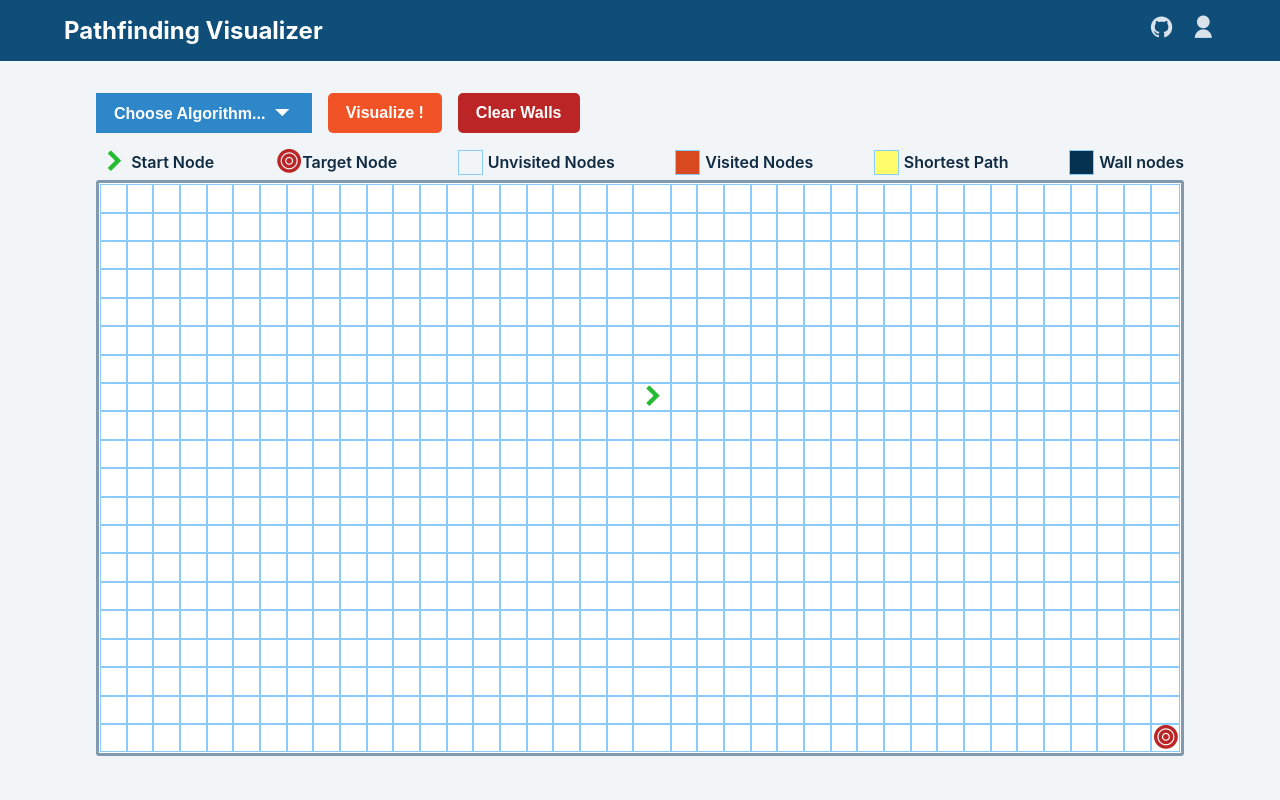
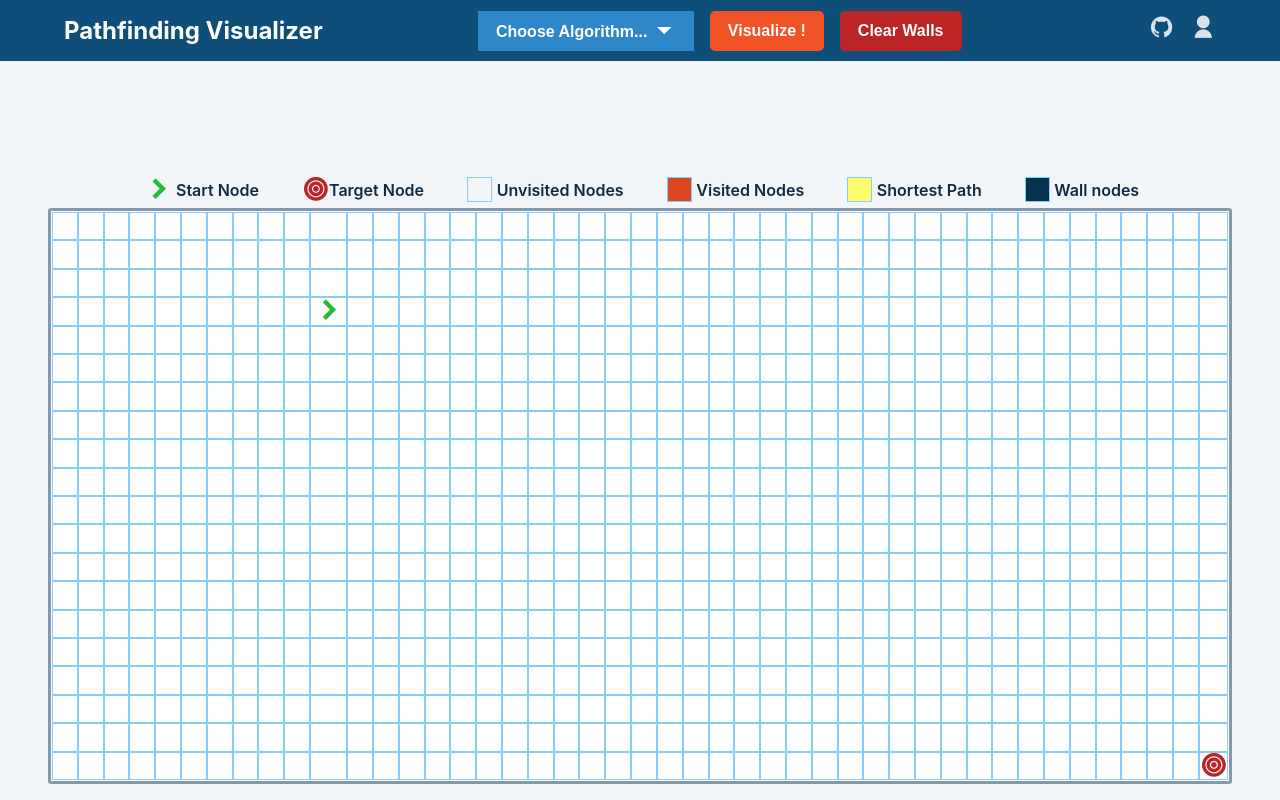
Before and after one commit to andrewphm/pathfinding, a React (Create React App) app: page / in a window 1280 px wide. Built offline with nearby package versions, Linux system fonts and the light colour scheme.

Commit message:
restructure and create Home component

```diff
--- a/src/App.js
+++ b/src/App.js
@@ -1,14 +1,13 @@
 import React from "react";
 
 // Components
-import Grid from "./components/Grid/";
-import Header from "./components/Header";
+
+import Home from "./components/Home";
 
 function App() {
   return (
     <div id="main">
-      <Header />
-      <Grid />
+      <Home />
     </div>
   );
 }
--- a/src/components/Grid/index.js
+++ b/src/components/Grid/index.js
@@ -1,126 +1,12 @@
-import React, { useReducer, useState } from "react";
-
-// Reducer
-import { reducer } from "./reducer";
+import React from "react";
 
 // Utility
-import {
-  clearWalls,
-  handleListClick,
-  handleMouseDown,
-  handleMouseEnter,
-  getGridSize,
-} from "../../utility";
+import { handleMouseDown, handleMouseEnter } from "../../utility";
 
-// Algorithms
-import { dfs, bfs } from "../../algorithms";
-
-let row = 20;
-let col = 40;
-
-const Grid = () => {
-  // Set properties of CSS variable grid row/col
-  let root = document.getElementById("root");
-  root.style.setProperty("--grid-rows", row);
-  root.style.setProperty("--grid-columns", col);
-
-  // Set up default state of nodes
-  const initialGridArr = (row, col) => {
-    const defaultState = { nodes: [], isMouseDown: false, isRunning: false };
-    for (let x = 0; x < row; x++) {
-      for (let y = 0; y < col; y++) {
-        const node = {
-          row: x,
-          col: y,
-          isStart: false,
-          isTarget: false,
-        };
-        defaultState.nodes.push(node);
-      }
-    }
-    defaultState.nodes[defaultState.nodes.length - 1].isTarget = true;
-    defaultState.nodes[300].isStart = true;
-    return defaultState;
-  };
-
-  // Create useReducer hook to manage node/grid state. Set up state for algorithm chosen
-  const [state, dispatch] = useReducer(reducer, initialGridArr(row, col));
-  const [algo, setAlgo] = useState("");
-
-  const handleVirtualize = (algo) => {
-    if (state.isRunning) return;
-    switch (algo) {
-      case "Depth-first search":
-        dispatch({ type: "IS_RUNNING", payload: true });
-        dfs(state, dispatch, getNodeObject, getGridSize);
-        break;
-      case "Breadth-first Search":
-        dispatch({ type: "IS_RUNNING", payload: true });
-        bfs(state, dispatch, getNodeObject, getGridSize);
-        break;
-      default:
-        break;
-    }
-  };
-
-  const getNodeObject = (row, col) => {
-    let nodeObj = state.nodes.filter(
-      (node) => node.row === row && node.col === col
-    );
-    return nodeObj[0];
-  };
-
+const Grid = ({ state, dispatch }) => {
   return (
     <section className="grid-container">
-      <div className="grid-buttons">
-        <div className="algo-menu">
-          <button
-            className="btn"
-            onClick={() => {
-              const algoList = document.querySelector(".algo-list");
-              algoList.classList.toggle("show-menu");
-            }}
-          >
-            Choose Algorithm...{" "}
-            <i className="ri-arrow-down-s-fill ri-lg algo-icon"></i>
-          </button>
-          <ul className="algo-list">
-            <li onClick={(event) => handleListClick(event, setAlgo)}>
-              Dijkstra's Algorithm
-            </li>
-            <li onClick={(event) => handleListClick(event, setAlgo)}>
-              A* Search
-            </li>
-            <li onClick={(event) => handleListClick(event, setAlgo)}>
-              Breadth-first Search
-            </li>
-            <li onClick={(event) => handleListClick(event, setAlgo)}>
-              Depth-first search
-            </li>
-            <li onClick={(event) => handleListClick(event, setAlgo)}>
-              Swarm Algoirthm
-            </li>
-          </ul>
-        </div>
-        <button
-          onClick={() => handleVirtualize(algo)}
-          className="btn visualize-btn"
-        >
-          Visualize {algo}!
-        </button>
-        <button
-          className="clear-btn btn"
-          onClick={() => {
-            clearWalls(row, col, state);
-          }}
-        >
-          Clear Walls
-        </button>
-      </div>
-
-      {algo && <div>hi</div>}
-
-      <div>
+      <div className="legend-container">
         <ul className="legend">
           <li>
             <i className={`ri-arrow-right-s-line ri-lg start`}></i>
--- a/src/components/Header.js
+++ b/src/components/Header.js
@@ -1,9 +1,85 @@
 import React from "react";
 
-const Header = () => {
+// Utility
+import { handleListClick, clearWalls, getGridSize } from "../utility";
+
+// Algorithms
+import { dfs, bfs } from "../algorithms";
+
+const Header = ({ algo, dispatch, state, row, col, setAlgo }) => {
+  const getNodeObject = (row, col) => {
+    let nodeObj = state.nodes.filter(
+      (node) => node.row === row && node.col === col
+    );
+    return nodeObj[0];
+  };
+
+  const handleVirtualize = (algo) => {
+    if (state.isRunning) return;
+    switch (algo) {
+      case "Depth-first search":
+        dispatch({ type: "IS_RUNNING", payload: true });
+        dfs(state, dispatch, getNodeObject, getGridSize);
+        break;
+      case "Breadth-first Search":
+        dispatch({ type: "IS_RUNNING", payload: true });
+        bfs(state, dispatch, getNodeObject, getGridSize);
+        break;
+      default:
+        break;
+    }
+  };
+
   return (
     <header>
       <h1 className="title">Pathfinding Visualizer</h1>
+
+      <div className="grid-buttons">
+        <div className="algo-menu">
+          <button
+            className="btn"
+            onClick={() => {
+              const algoList = document.querySelector(".algo-list");
+              algoList.classList.toggle("show-menu");
+            }}
+          >
+            Choose Algorithm...{" "}
+            <i className="ri-arrow-down-s-fill ri-lg algo-icon"></i>
+          </button>
+          <ul className="algo-list">
+            <li onClick={(event) => handleListClick(event, setAlgo)}>
+              Dijkstra's Algorithm
+            </li>
+            <li onClick={(event) => handleListClick(event, setAlgo)}>
+              A* Search
+            </li>
+            <li onClick={(event) => handleListClick(event, setAlgo)}>
+              Breadth-first Search
+            </li>
+            <li onClick={(event) => handleListClick(event, setAlgo)}>
+              Depth-first search
+            </li>
+            <li onClick={(event) => handleListClick(event, setAlgo)}>
+              Swarm Algoirthm
+            </li>
+          </ul>
+        </div>
+        <button
+          onClick={() => handleVirtualize(algo)}
+          className="btn visualize-btn"
+        >
+          Visualize {algo}!
+        </button>
+        <button
+          className="clear-btn btn"
+          onClick={() => {
+            clearWalls(row, col, state);
+          }}
+        >
+          Clear Walls
+        </button>
+      </div>
+
       <div className="links">
         <a
           target="_blank"
--- /dev/null
+++ b/src/components/Home.js
@@ -0,0 +1,54 @@
+import React, { useReducer, useState } from "react";
+
+import Header from "./Header";
+import Grid from "./Grid/";
+
+import { reducer } from "./reducer";
+const Home = () => {
+  let row = 20;
+  let col = 45;
+
+  // Set properties of CSS variable grid row/col
+  let root = document.getElementById("root");
+  root.style.setProperty("--grid-rows", row);
+  root.style.setProperty("--grid-columns", col);
+
+  // Set up default state of nodes
+  const initialGridArr = (row, col) => {
+    const defaultState = { nodes: [], isMouseDown: false, isRunning: false };
+    for (let x = 0; x < row; x++) {
+      for (let y = 0; y < col; y++) {
+        const node = {
+          row: x,
+          col: y,
+          isStart: false,
+          isTarget: false,
+        };
+        defaultState.nodes.push(node);
+      }
+    }
+    defaultState.nodes[defaultState.nodes.length - 1].isTarget = true;
+    defaultState.nodes[145].isStart = true;
+    return defaultState;
+  };
+
+  // Create useReducer hook to manage node/grid state. Set up state for algorithm chosen
+  const [state, dispatch] = useReducer(reducer, initialGridArr(row, col));
+  const [algo, setAlgo] = useState("");
+
+  return (
+    <>
+      <Header
+        state={state}
+        setAlgo={setAlgo}
+        algo={algo}
+        row={row}
+        col={col}
+        dispatch={dispatch}
+      />
+      <Grid state={state} dispatch={dispatch} />
+    </>
+  );
+};
+
+export default Home;
--- a/src/index.css
+++ b/src/index.css
@@ -77,7 +77,7 @@ li {
   list-style: none;
 }
 section {
-  padding: 2rem 6rem;
+  padding: 1rem;
 }
 
 code {
@@ -113,6 +113,18 @@ nav {
 .grid-container {
   display: flex;
   flex-direction: column;
+  justify-content: flex-start;
+  align-items: flex-start;
+  align-content: flex-start;
+}
+
+/* ========== Main ========== */
+#main {
+  height: 100vh;
+  display: flex;
+  flex-direction: column;
+  margin-bottom: 0;
+  justify-content: space-between;
 }
 
 /* ========== Grid Buttons ========== */
@@ -171,6 +183,11 @@ nav {
 }
 
 /* ========== Grid Legend ========== */
+.legend-container {
+  width: 80%;
+  margin: 0 auto;
+}
+
 .legend {
   display: flex;
   flex-wrap: wrap;
@@ -212,10 +229,11 @@ nav {
   margin-right: 0.3rem;
 }
 
+/* ========== Grid ========== */
 #grid {
   padding: 1px;
   border-radius: 3px;
-  margin: 0 auto;
+  margin: 0 2rem;
   display: grid;
   grid-template-rows: repeat(var(--grid-rows), 1fr);
   grid-template-columns: repeat(var(--grid-columns), 1fr);
```
Also changed, not shown: src/components/reducer.js (renamed from src/components/Grid/reducer.js).
